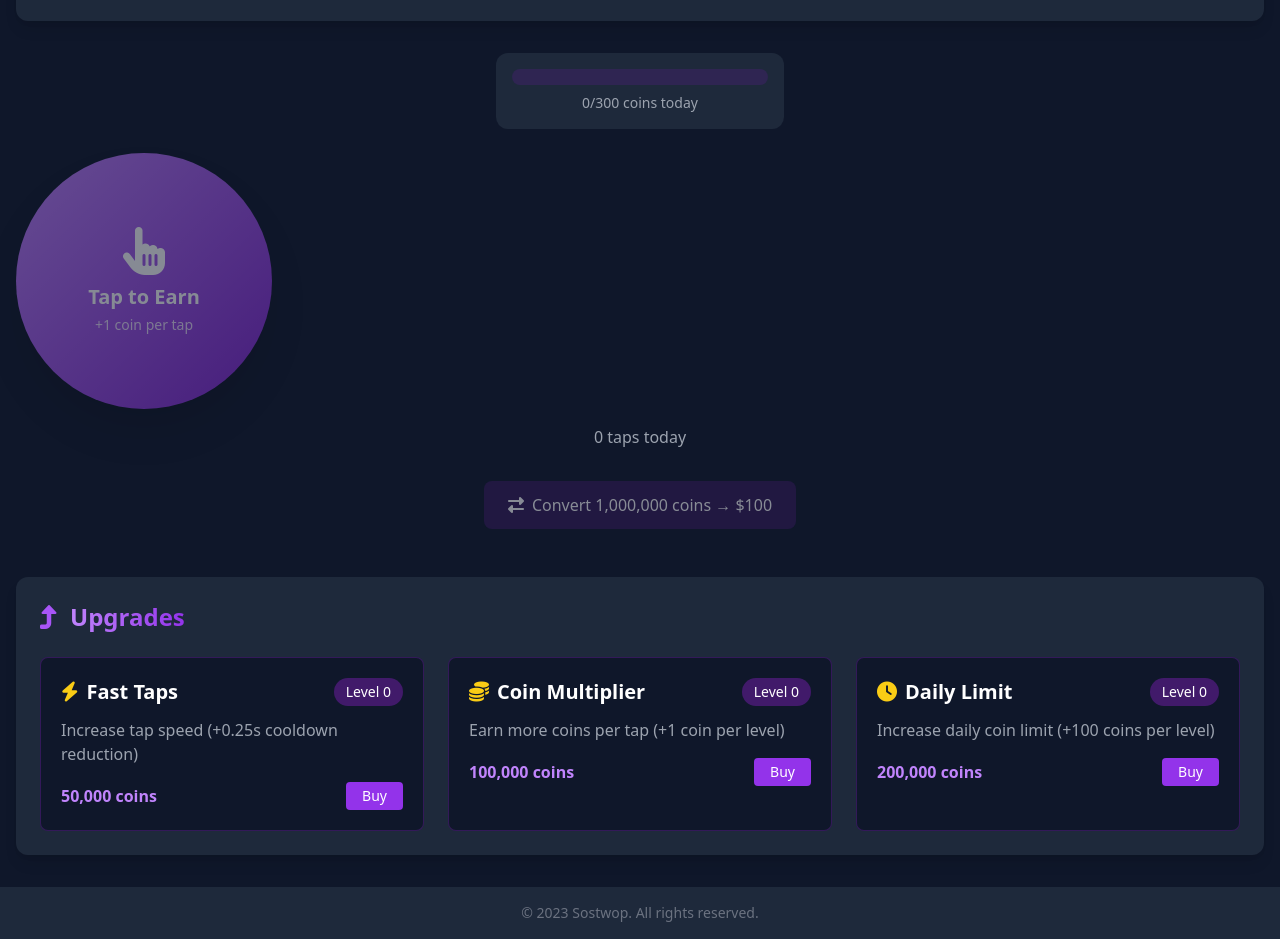
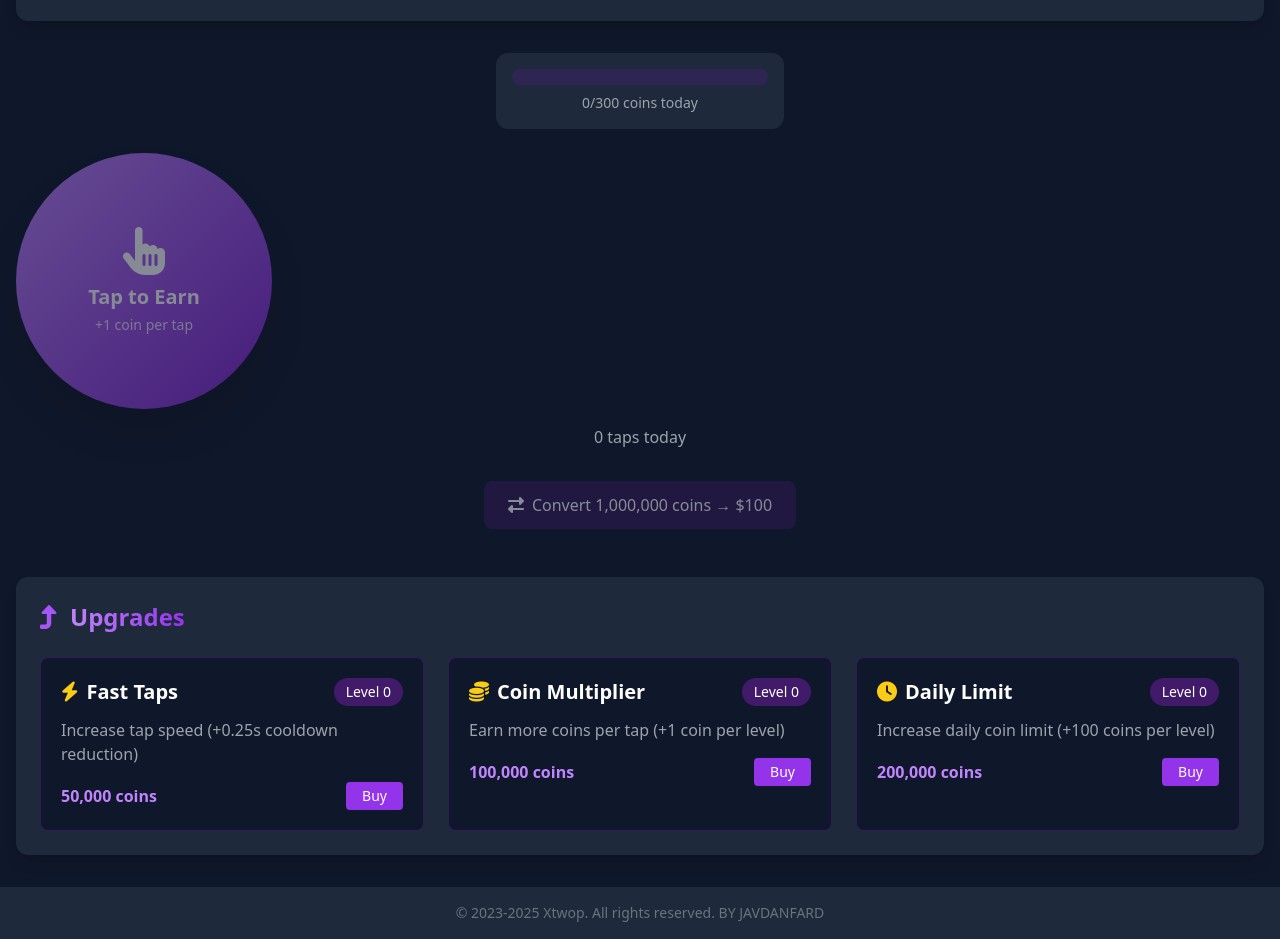
Before and after one commit to JavadCamback/Sostwap, a plain HTML site: page index.html in a window 1280 px wide. Shown: the part 131-1070 px from the top of the page. Drawn offline with nearby package versions, Linux system fonts and the light colour scheme.

Commit message:
Update index.html

```diff
--- a/index.html
+++ b/index.html
@@ -170,9 +170,13 @@
     </div>
 
     <!-- Footer -->
+    <a href="https://serverqp.github.io/EnterAi/" target="_blank" style="text-decoration: none;">
     <footer class="bg-dark-light py-4 text-center text-gray-500 text-sm">
-        <p><href="https://serverqp.github.io/EnterAi/"/>© 2023 Sostwop. All rights reserved.</p>
+        <p>© 2023-2025 Xtwop. All rights reserved.
+      BY JAVDANFARD</p>
     </footer>
+</a>
+
 
     <script>
         // Game state
```
